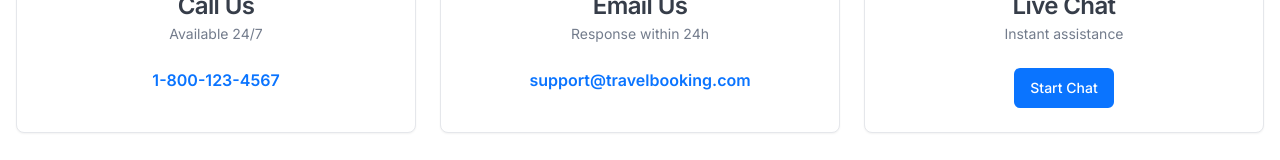
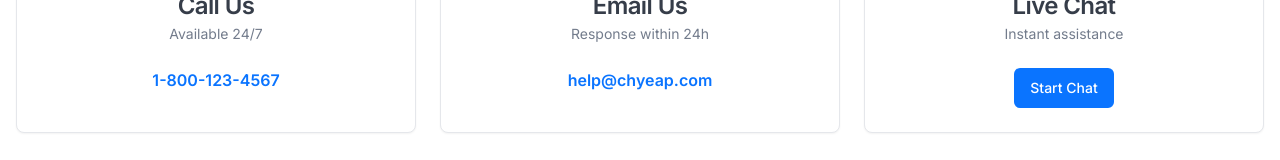
Before and after one commit to ipniacheayp-boop/journeyjet-site, a React (Vite) app: page /support in a window 1280 px wide. Shown: the part 325-485 px from the top of the page. Built offline with nearby package versions, Linux system fonts and the light colour scheme; the HTML template or start-up script is replaced by a standard one.

Commit message:
Update Support.tsx

```diff
--- a/src/pages/Support.tsx
+++ b/src/pages/Support.tsx
@@ -81,8 +81,8 @@ const Support = () => {
                 <CardDescription>Response within 24h</CardDescription>
               </CardHeader>
               <CardContent className="text-center">
-                <a href="mailto:support@travelbooking.com" className="text-primary font-semibold hover:underline">
-                  support@travelbooking.com
+                <a href="mailto:help@chyeap.com" className="text-primary font-semibold hover:underline">
+                  help@chyeap.com
                 </a>
               </CardContent>
             </Card>
```
